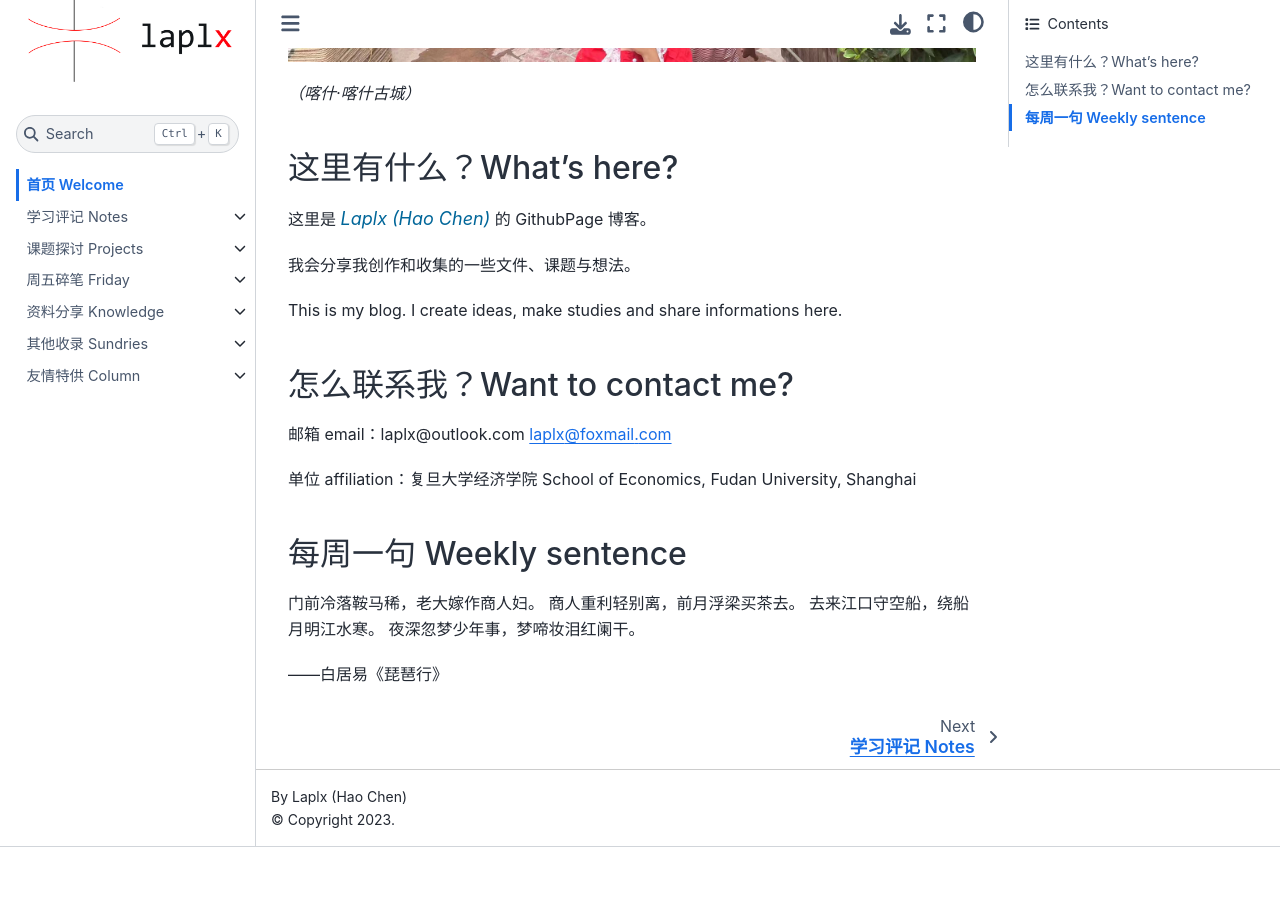
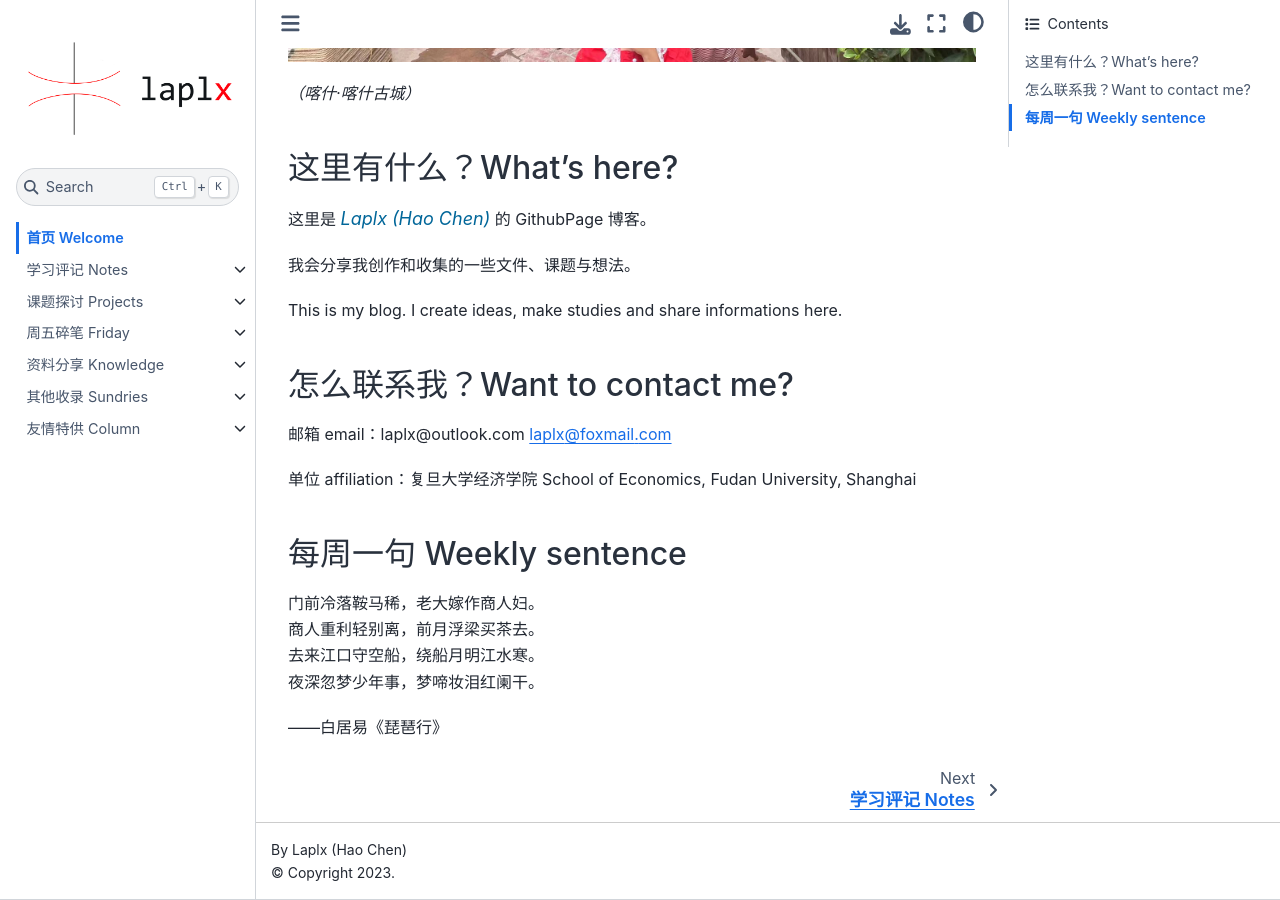
Before and after one commit to Laplx/blog, a Jupyter Book: the page built from intro.md, in a window 1280 px wide and 900 px high, scrolled down 589 px. Built offline with Jupyter Book 1.0.4 settings and Sphinx 7.4.7 and the Sphinx Book theme 1.1.4, drawn with Linux system fonts in a browser that asks for light colours; pages that are not in the unit, such as notebooks, are missing from menus; before the commit the page ends 1436 px from its top, so only the background shows below that.

Commit message:
23.11.10 mod

```diff
--- a/intro.md
+++ b/intro.md
@@ -20,9 +20,9 @@ This is my blog. I create ideas, make studies and share informations here.
 
 ### 每周一句  Weekly sentence
 
-门前冷落鞍马稀，老大嫁作商人妇。
-商人重利轻别离，前月浮梁买茶去。
-去来江口守空船，绕船月明江水寒。
+门前冷落鞍马稀，老大嫁作商人妇。<br/>
+商人重利轻别离，前月浮梁买茶去。<br/>
+去来江口守空船，绕船月明江水寒。<br/>
 夜深忽梦少年事，梦啼妆泪红阑干。
 
 ——白居易《琵琶行》
```
Also changed, not shown: note/evol_game.md (added, +3 -0 lines).
